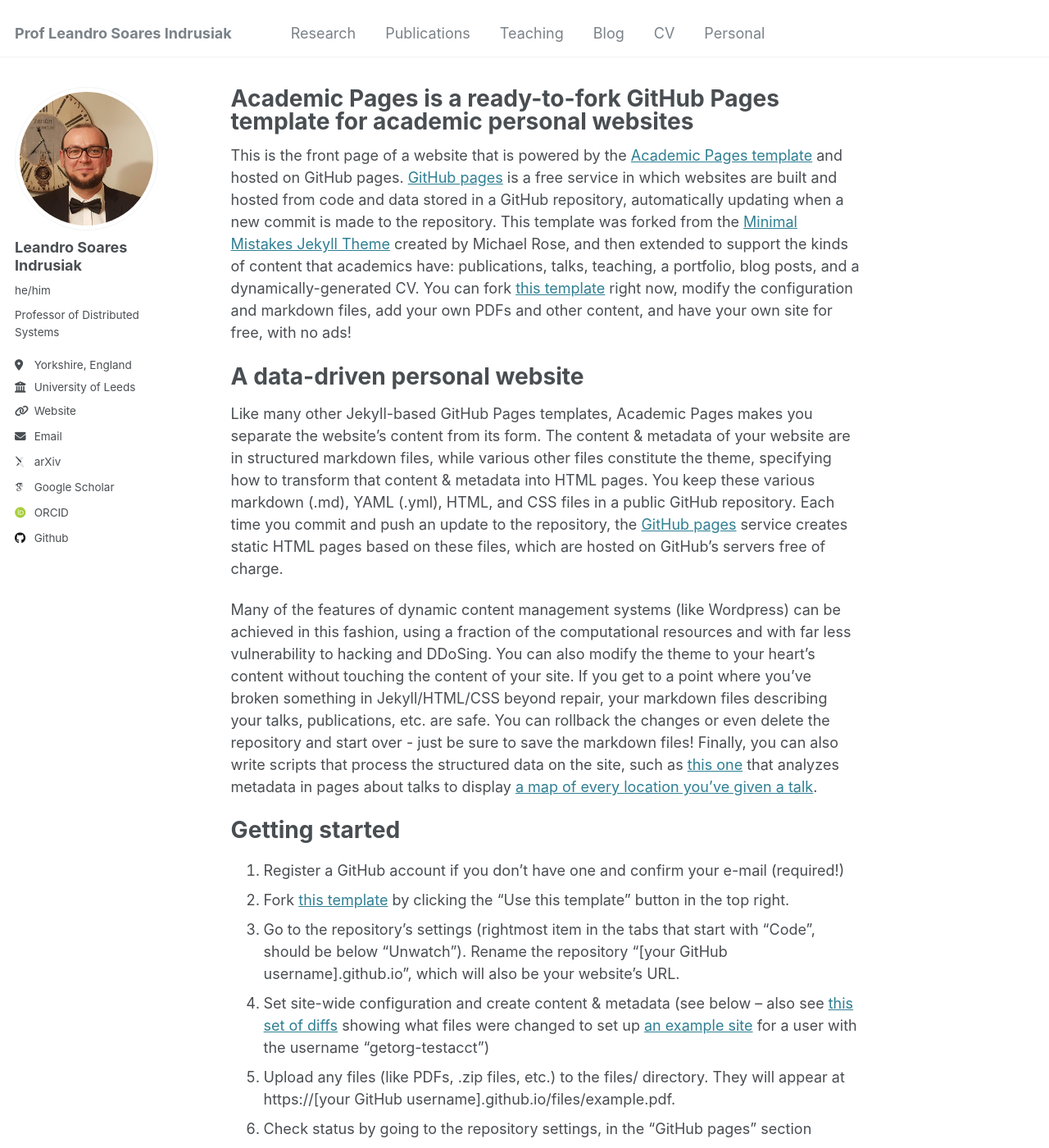
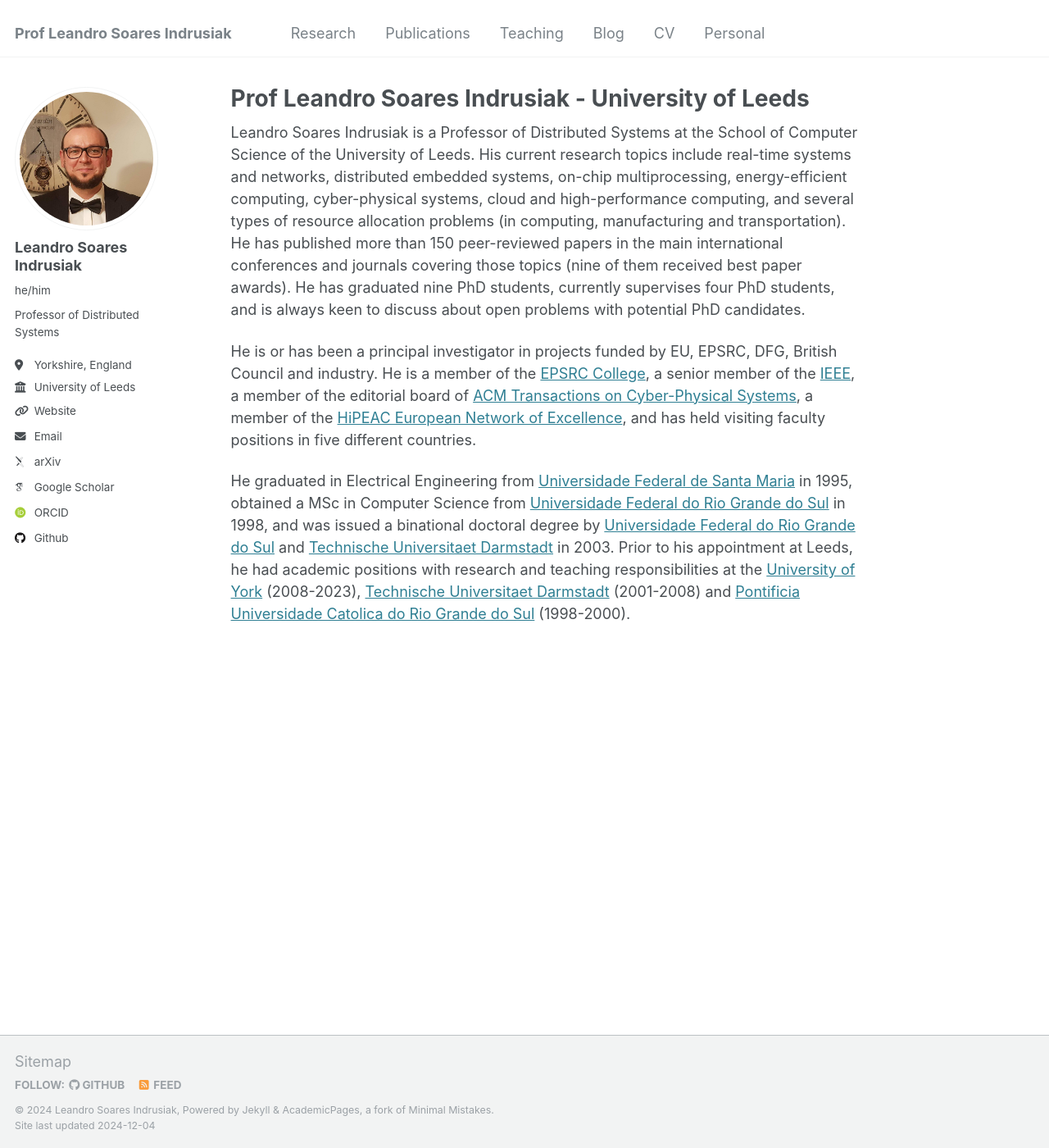
Before and after one commit to indrusiak/indrusiak.github.io, a Jekyll site: the page built from _pages/about.md, in a window 1280 px wide and 1400 px high. Shown: the whole window at 82% size. Built offline with Jekyll 4.4.1, drawn with Linux system fonts in a browser that asks for light colours; some web fonts are replaced; some of the changed text lies outside the part shown.

Commit message:
Update about.md

```diff
--- a/_pages/about.md
+++ b/_pages/about.md
@@ -1,49 +1,14 @@
 ---
 permalink: /
-title: "Academic Pages is a ready-to-fork GitHub Pages template for academic personal websites"
+title: "Prof Leandro Soares Indrusiak - University of Leeds"
 author_profile: true
 redirect_from:
   - /about/
   - /about.html
 ---
 
-This is the front page of a website that is powered by the [Academic Pages template](https://github.com/academicpages/academicpages.github.io) and hosted on GitHub pages. [GitHub pages](https://pages.github.com) is a free service in which websites are built and hosted from code and data stored in a GitHub repository, automatically updating when a new commit is made to the repository. This template was forked from the [Minimal Mistakes Jekyll Theme](https://mmistakes.github.io/minimal-mistakes/) created by Michael Rose, and then extended to support the kinds of content that academics have: publications, talks, teaching, a portfolio, blog posts, and a dynamically-generated CV. You can fork [this template](https://github.com/academicpages/academicpages.github.io) right now, modify the configuration and markdown files, add your own PDFs and other content, and have your own site for free, with no ads!
+Leandro Soares Indrusiak is a Professor of Distributed Systems at the School of Computer Science of the University of Leeds. His current research topics include real-time systems and networks, distributed embedded systems, on-chip multiprocessing, energy-efficient computing, cyber-physical systems, cloud and high-performance computing, and several types of resource allocation problems (in computing, manufacturing and transportation). He has published more than 150 peer-reviewed papers in the main international conferences and journals covering those topics (nine of them received best paper awards). He has graduated nine PhD students, currently supervises four PhD students, and is always keen to discuss about open problems with potential PhD candidates.
 
-A data-driven personal website
-======
-Like many other Jekyll-based GitHub Pages templates, Academic Pages makes you separate the website's content from its form. The content & metadata of your website are in structured markdown files, while various other files constitute the theme, specifying how to transform that content & metadata into HTML pages. You keep these various markdown (.md), YAML (.yml), HTML, and CSS files in a public GitHub repository. Each time you commit and push an update to the repository, the [GitHub pages](https://pages.github.com/) service creates static HTML pages based on these files, which are hosted on GitHub's servers free of charge.
+He is or has been a principal investigator in projects funded by EU, EPSRC, DFG, British Council and industry. He is a member of the [EPSRC College](https://www.ukri.org/councils/epsrc/guidance-for-reviewers/peer-review-college/), a senior member of the [IEEE](https://www.ieee.org/), a member of the editorial board of [ACM Transactions on Cyber-Physical Systems](https://dl.acm.org/journal/tcps/editorial-board), a member of the [HiPEAC European Network of Excellence](https://www.hipeac.net/~indrusiak/), and has held visiting faculty positions in five different countries.
 
-Many of the features of dynamic content management systems (like Wordpress) can be achieved in this fashion, using a fraction of the computational resources and with far less vulnerability to hacking and DDoSing. You can also modify the theme to your heart's content without touching the content of your site. If you get to a point where you've broken something in Jekyll/HTML/CSS beyond repair, your markdown files describing your talks, publications, etc. are safe. You can rollback the changes or even delete the repository and start over - just be sure to save the markdown files! Finally, you can also write scripts that process the structured data on the site, such as [this one](https://github.com/academicpages/academicpages.github.io/blob/master/talkmap.ipynb) that analyzes metadata in pages about talks to display [a map of every location you've given a talk](https://academicpages.github.io/talkmap.html).
-
-Getting started
-======
-1. Register a GitHub account if you don't have one and confirm your e-mail (required!)
-1. Fork [this template](https://github.com/academicpages/academicpages.github.io) by clicking the "Use this template" button in the top right.
-1. Go to the repository's settings (rightmost item in the tabs that start with "Code", should be below "Unwatch"). Rename the repository "[your GitHub username].github.io", which will also be your website's URL.
-1. Set site-wide configuration and create content & metadata (see below -- also see [this set of diffs](http://archive.is/3TPas) showing what files were changed to set up [an example site](https://getorg-testacct.github.io) for a user with the username "getorg-testacct")
-1. Upload any files (like PDFs, .zip files, etc.) to the files/ directory. They will appear at https://[your GitHub username].github.io/files/example.pdf.
-1. Check status by going to the repository settings, in the "GitHub pages" section
-
-Site-wide configuration
-------
-The main configuration file for the site is in the base directory in [_config.yml](https://github.com/academicpages/academicpages.github.io/blob/master/_config.yml), which defines the content in the sidebars and other site-wide features. You will need to replace the default variables with ones about yourself and your site's github repository. The configuration file for the top menu is in [_data/navigation.yml](https://github.com/academicpages/academicpages.github.io/blob/master/_data/navigation.yml). For example, if you don't have a portfolio or blog posts, you can remove those items from that navigation.yml file to remove them from the header.
-
-Create content & metadata
-------
-For site content, there is one markdown file for each type of content, which are stored in directories like _publications, _talks, _posts, _teaching, or _pages. For example, each talk is a markdown file in the [_talks directory](https://github.com/academicpages/academicpages.github.io/tree/master/_talks). At the top of each markdown file is structured data in YAML about the talk, which the theme will parse to do lots of cool stuff. The same structured data about a talk is used to generate the list of talks on the [Talks page](https://academicpages.github.io/talks), each [individual page](https://academicpages.github.io/talks/2012-03-01-talk-1) for specific talks, the talks section for the [CV page](https://academicpages.github.io/cv), and the [map of places you've given a talk](https://academicpages.github.io/talkmap.html) (if you run this [python file](https://github.com/academicpages/academicpages.github.io/blob/master/talkmap.py) or [Jupyter notebook](https://github.com/academicpages/academicpages.github.io/blob/master/talkmap.ipynb), which creates the HTML for the map based on the contents of the _talks directory).
-
-**Markdown generator**
-
-The repository includes [a set of Jupyter notebooks](https://github.com/academicpages/academicpages.github.io/tree/master/markdown_generator
-) that converts a CSV containing structured data about talks or presentations into individual markdown files that will be properly formatted for the Academic Pages template. The sample CSVs in that directory are the ones I used to create my own personal website at stuartgeiger.com. My usual workflow is that I keep a spreadsheet of my publications and talks, then run the code in these notebooks to generate the markdown files, then commit and push them to the GitHub repository.
-
-How to edit your site's GitHub repository
-------
-Many people use a git client to create files on their local computer and then push them to GitHub's servers. If you are not familiar with git, you can directly edit these configuration and markdown files directly in the github.com interface. Navigate to a file (like [this one](https://github.com/academicpages/academicpages.github.io/blob/master/_talks/2012-03-01-talk-1.md) and click the pencil icon in the top right of the content preview (to the right of the "Raw | Blame | History" buttons). You can delete a file by clicking the trashcan icon to the right of the pencil icon. You can also create new files or upload files by navigating to a directory and clicking the "Create new file" or "Upload files" buttons.
-
-Example: editing a markdown file for a talk
-![Editing a markdown file for a talk](/images/editing-talk.png)
-
-For more info
-------
-More info about configuring Academic Pages can be found in [the guide](https://academicpages.github.io/markdown/), the [growing wiki](https://github.com/academicpages/academicpages.github.io/wiki), and you can always [ask a question on GitHub](https://github.com/academicpages/academicpages.github.io/discussions). The [guides for the Minimal Mistakes theme](https://mmistakes.github.io/minimal-mistakes/docs/configuration/) (which this theme was forked from) might also be helpful.
+He graduated in Electrical Engineering from [Universidade Federal de Santa Maria](https://www.ufsm.br) in 1995, obtained a MSc in Computer Science from [Universidade Federal do Rio Grande do Sul](https://www.ufrgs.br) in 1998, and was issued a binational doctoral degree by  [Universidade Federal do Rio Grande do Sul](https://www.ufrgs.br)  and [Technische Universitaet Darmstadt](https://www.tu-darmstadt.de) in 2003. Prior to his appointment at Leeds, he had academic positions with research and teaching responsibilities at the [University of York](https://www.york.ac.uk) (2008-2023), [Technische Universitaet Darmstadt](https://www.tu-darmstadt.de) (2001-2008) and [Pontificia Universidade Catolica do Rio Grande do Sul](https://www.pucrs.br) (1998-2000).
```
